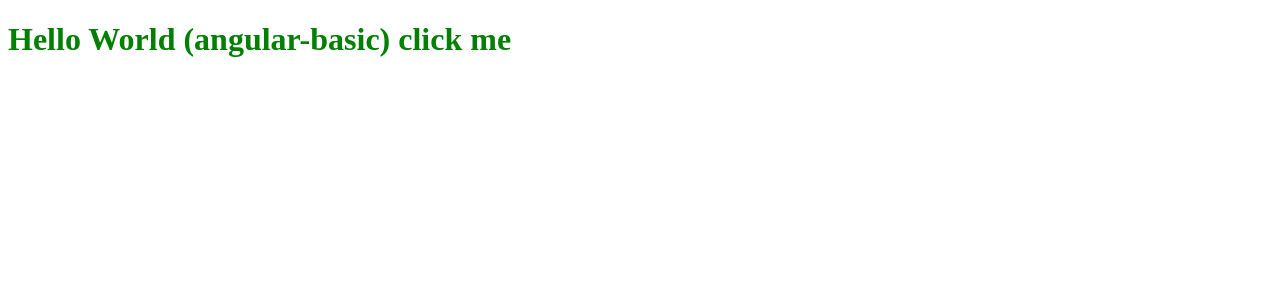
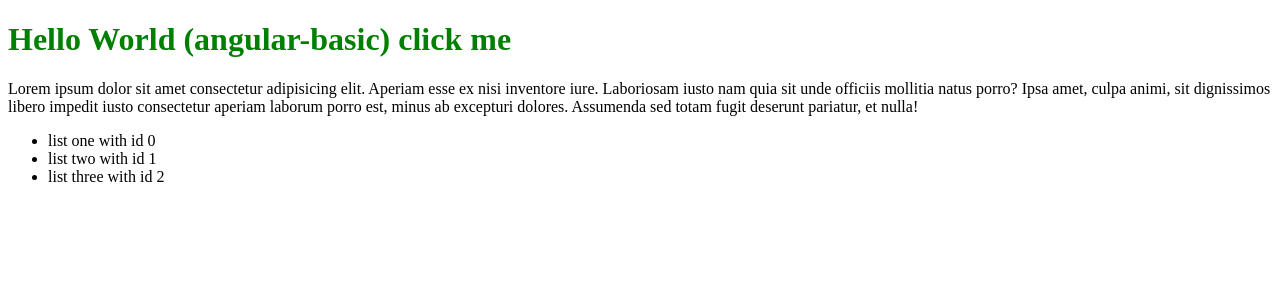
Before and after one commit to Surftrader/angular-basic, an Angular app: page / in a window 1280 px wide. Shown: the top 300 px of the page. Built offline with nearby package versions, Linux system fonts and the light colour scheme.

Commit message:
directive FOR

```diff
--- a/src/app/app.component.html
+++ b/src/app/app.component.html
@@ -6,3 +6,9 @@
   porro? Ipsa amet, culpa animi, sit dignissimos libero impedit iusto
   consectetur aperiam laborum porro est, minus ab excepturi dolores. Assumenda
   sed totam fugit deserunt pariatur, et nulla!</p>
+
+<ul>
+  <li *ngFor="let item of list; index as id">
+    {{item + ' with id ' + id}}
+  </li>
+</ul>
--- a/src/app/app.component.ts
+++ b/src/app/app.component.ts
@@ -7,7 +7,12 @@ import { Component } from '@angular/core';
 })
 export class AppComponent {
   title = 'angular-basic';
-  isParagraphVisible: boolean = false;
+  isParagraphVisible: boolean = true;
+  list: string[] = [
+    'list one',
+    'list two',
+    'list three'
+  ];
 
   show() {
     console.log('isParagraphVisible', this.isParagraphVisible);
```
